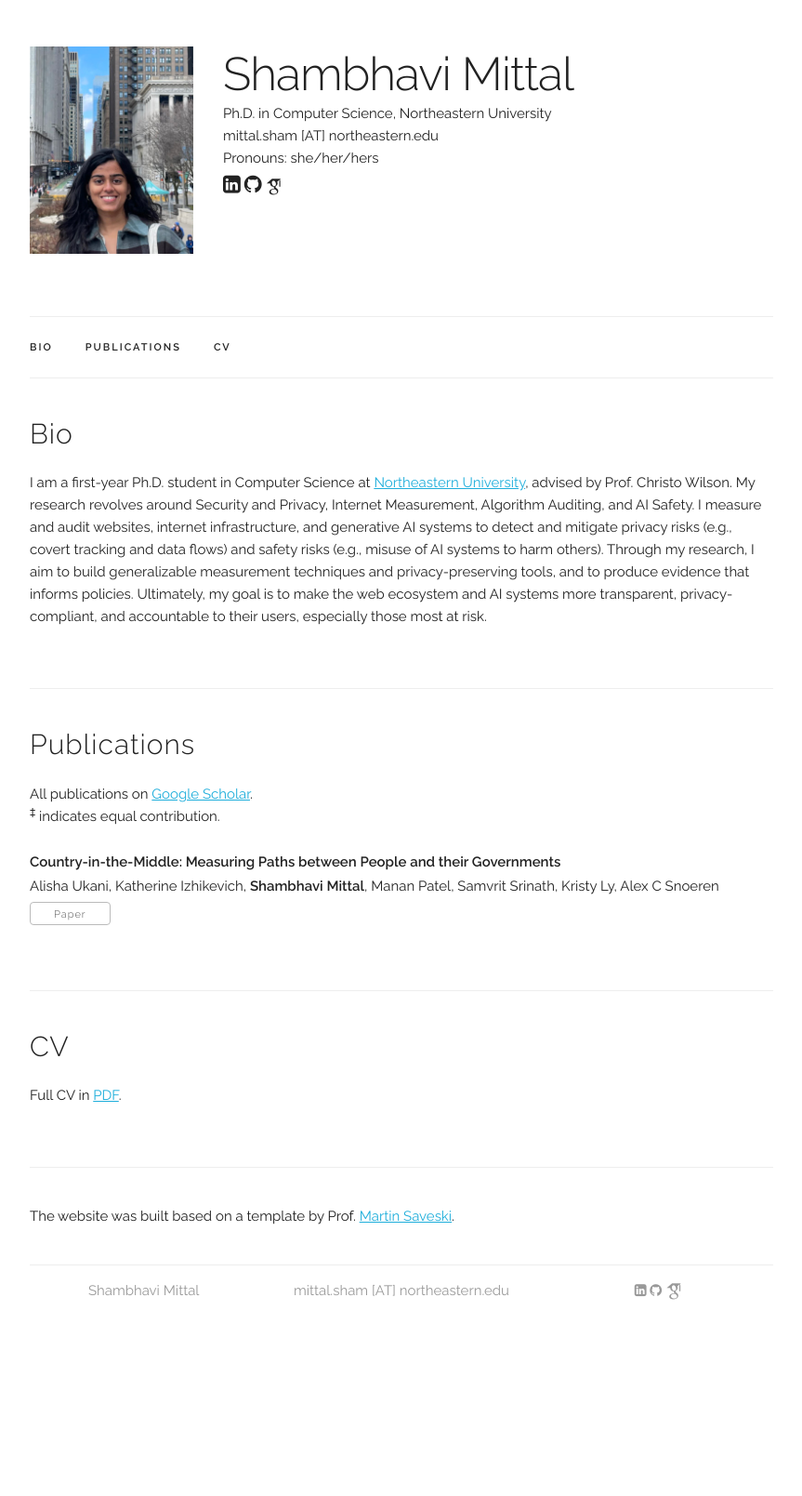
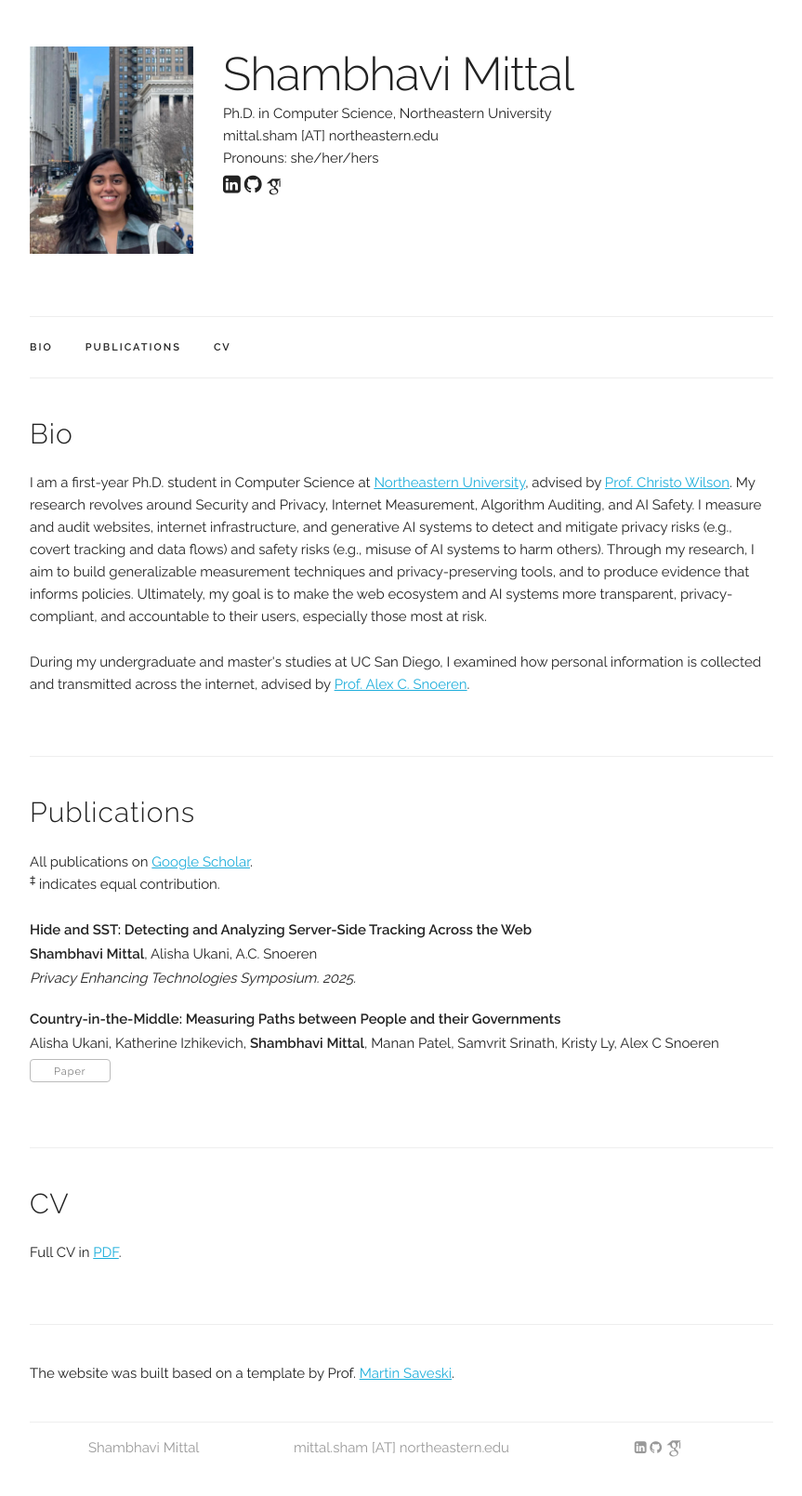
Before and after one commit to shambhavi-20/shambhavi-20.github.io, a Jekyll site: the page built from index.html, in a window 1280 px wide. Shown: the whole page at 93% size, without its empty margins (208-1071 px from the left). Built offline with Jekyll 4.4.1, drawn with Linux system fonts in a browser that asks for light colours; some web fonts are replaced; before the commit the page ends 1440 px from its top, so only the background shows below that.

Commit message:
added ucsd and poster

```diff
--- a/_data/publications.yaml
+++ b/_data/publications.yaml
@@ -129,7 +129,11 @@ papers:
   #   paper_pdf: "/assets/publications/2020_podcast_popularity/paper.pdf"
   #   code: "https://github.com/brihijoshi/podpop-nlp4musa-2020"
   #   selected: y
-
+  - title: "Hide and SST: Detecting and Analyzing Server-Side Tracking Across the Web"
+    authors: "<b> Shambhavi Mittal</b>, Alisha Ukani, A.C. Snoeren"
+    venue: "Privacy Enhancing Technologies Symposium. 2025."
+    paper.poster: "/assets/publications/2025_citm/Shambhavi_Mittal_Poster_PETS_2025"
+    selected: y
   - title: "Country-in-the-Middle: Measuring Paths between People and their Governments"
     authors: "Alisha Ukani, Katherine Izhikevich,<b> Shambhavi Mittal</b>, Manan Patel, Samvrit Srinath, Kristy Ly, Alex C Snoeren"
     # venue: "Proceedings of the 1st Workshop on NLP for Music and Audio (NLP4MusA). 2020."
--- a/index.html
+++ b/index.html
@@ -6,12 +6,12 @@ title: Home
 <div class="docs-section" id="bio">
   <h4>Bio</h4>
   <p>
-  I am a first-year Ph.D. student in Computer Science at <a href="https://www.northeastern.edu/" target="_blank">Northeastern University</a>, advised by <a href = "https://cbw.sh/" target="_blank"></a>Prof. Christo Wilson</a>.
+  I am a first-year Ph.D. student in Computer Science at <a href="https://www.northeastern.edu/" target="_blank">Northeastern University</a>, advised by <a href = "https://cbw.sh/" target="_blank">Prof. Christo Wilson</a>.
   My research revolves around Security and Privacy, Internet Measurement, Algorithm Auditing, and AI Safety. I measure and audit websites, internet infrastructure, and generative AI systems to detect and mitigate privacy risks (e.g., covert tracking and data flows) and safety risks (e.g., misuse of AI systems to harm others).
   Through my research, I aim to build generalizable measurement techniques and privacy-preserving tools, and to produce evidence that informs policies. Ultimately, my goal is to make the web ecosystem and AI systems more transparent, privacy-compliant, and accountable to their users, especially those most at risk.
-  <!-- <p>
-  While doing my masters and undergraduate studies at University of California, San Diego, I worked on
-  </p> -->
+  <p>
+  During my undergraduate and master's studies at UC San Diego, I examined how personal information is collected and transmitted across the internet, advised by <a href="https://cseweb.ucsd.edu/~snoeren/" target="_blank">Prof. Alex C. Snoeren</a>.
+  </p>
   <!-- <p>
   Prior to starting my Ph.D., my work with <a href="http://www.munmund.net/" target="_blank">Dr. Munmun De Choudhury</a> uncovered the stigmatization of marginalized communities, such as survivors of gender-based violence or those with a mental health disorder, in mass communication and social media.
   I also interned at Adobe Research with <a href="https://sites.google.com/view/kanak-mahadik/home" target="_blank">Kanak Mahadik</a>, <a href="http://ryanrossi.com/" target="_blank">Ryan Rossi</a>, and <a href="https://sites.google.com/site/subright/" target="_blank">Sungchul Kim</a>, where I worked on automating GPU instance recommendation for deep learning training workloads.
```
Also changed, not shown: 2 other files.
